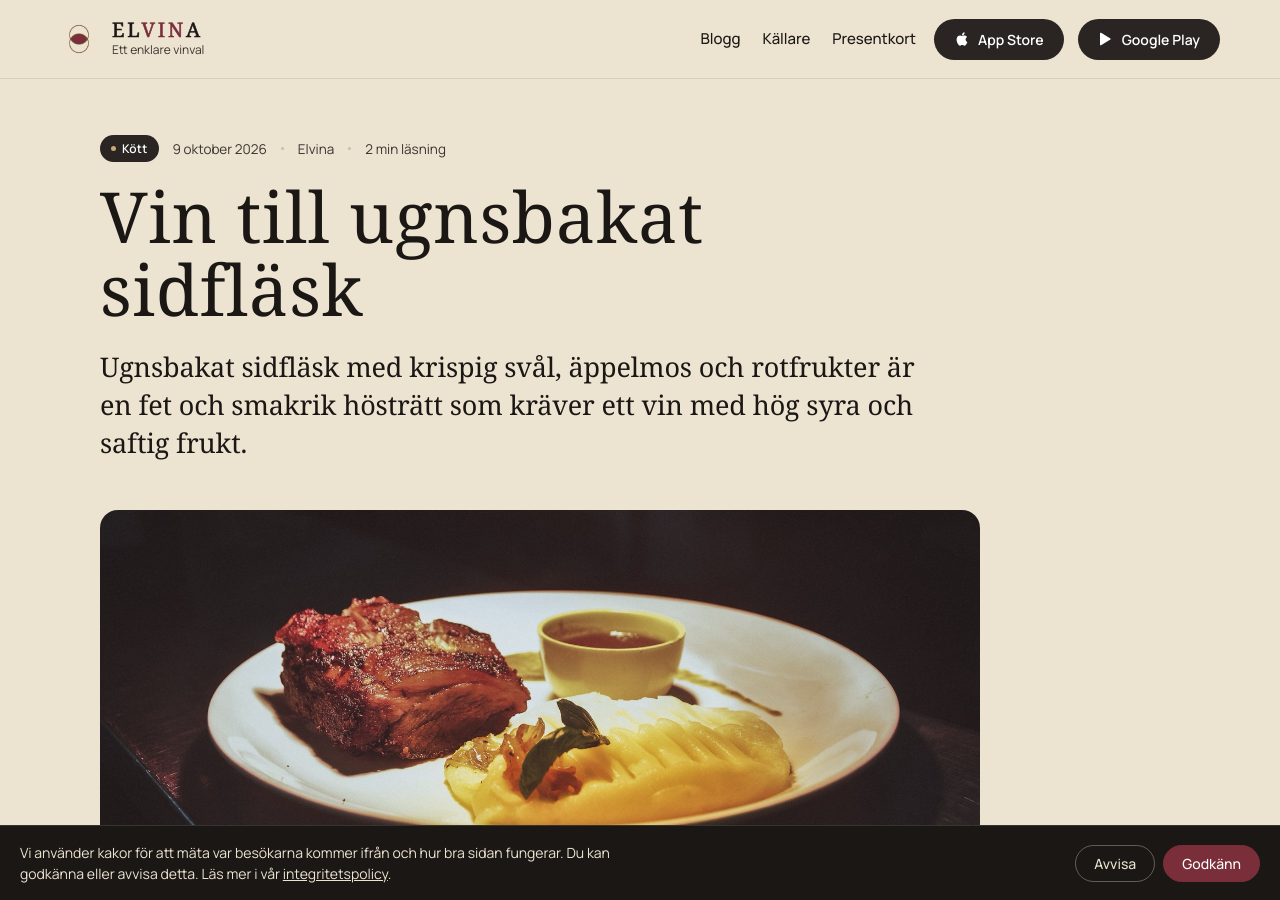
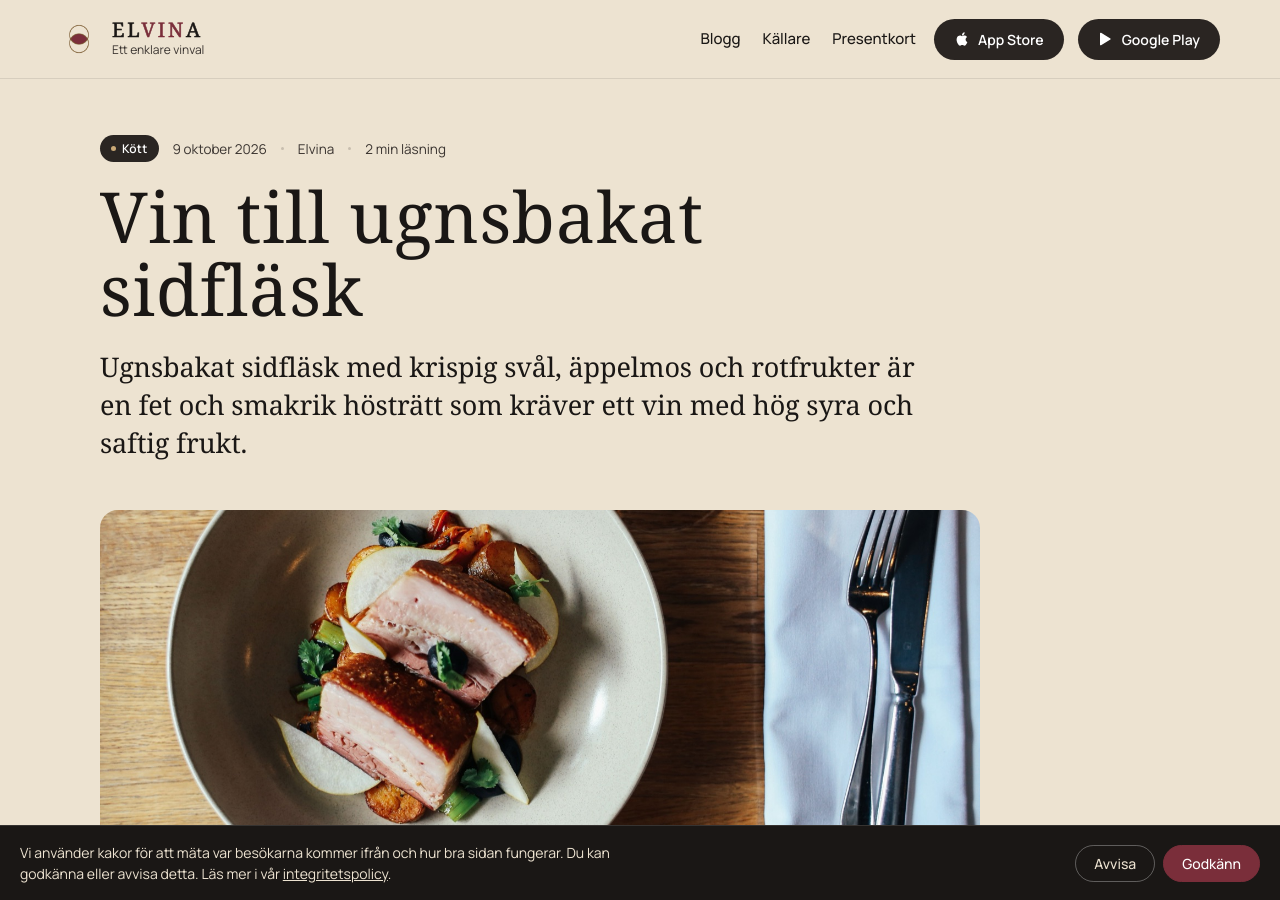
Before and after one commit to timkirstein/elvina-support, a Jekyll site: the page built from _posts/2026-10-09-vin-till-ugnsbakat-sidflask.md, in a window 1280 px wide and 900 px high. Built offline with Jekyll 4.4.1, drawn with Linux system fonts in a browser that asks for light colours; some web fonts are replaced.

Commit message:
Ny bild för ugnsbakat sidfläsk
Co-Authored-By: Claude Opus 5.5 <noreply@anthropic.com>

```diff
--- a/_posts/2026-10-09-vin-till-ugnsbakat-sidflask.md
+++ b/_posts/2026-10-09-vin-till-ugnsbakat-sidflask.md
@@ -8,8 +8,8 @@ category: Kött
 permalink: /blogg/vin-till-ugnsbakat-sidflask/
 dish: "ugnsbakat sidfläsk med krispig svål, serverat med äppelmos och ugnsrostade rotfrukter"
 hero:
-  src: /assets/img/pork_belly.jpg
-  alt: "ugnsbakat sidfläsk serverat med potatismos och sås"
+  src: /assets/img/sidflask.jpg
+  alt: "ugnsbakat sidfläsk med krispig svål, päron och rostad potatis"
   caption: "Ugnsbakat sidfläsk – fett, krispigt och fullt av smak"
 pillar: julmat
 ---
```
Also changed, not shown: assets/img/sidflask.jpg (added).
